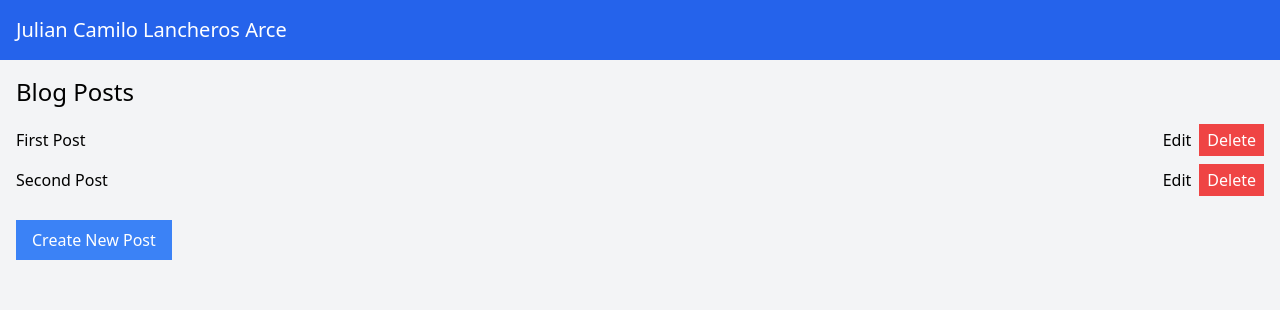
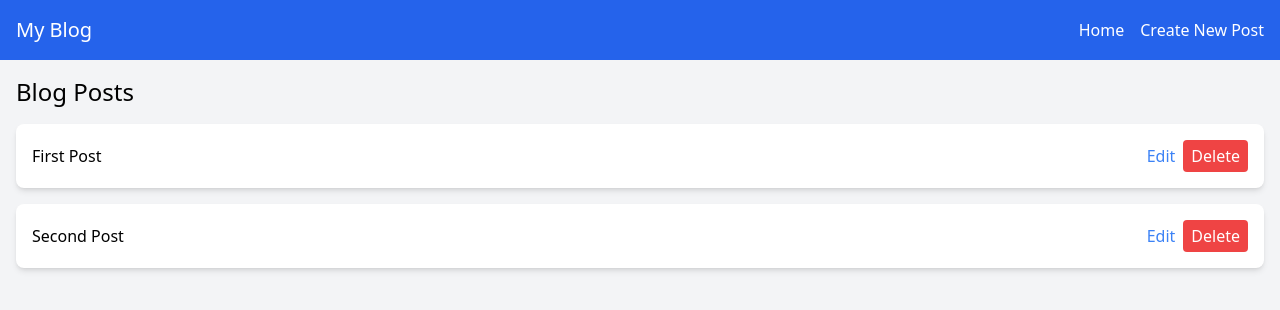
Before and after one commit to CamiloLan/personalblog, a Next.js app: page / in a window 1280 px wide. Shown: the top 310 px of the page. Built offline with nearby package versions, Linux system fonts and the light colour scheme.

Commit message:
Fixed errors

```diff
--- a/components/PostForm.tsx
+++ b/components/PostForm.tsx
@@ -14,7 +14,7 @@ const PostForm: FC<PostFormProps> = ({ initialData, onSubmit }) => {
   };
 
   return (
-    <form onSubmit={handleSubmit} className="bg-white p-4 rounded shadow-md">
+    <form onSubmit={handleSubmit} className="bg-white p-6 rounded-lg shadow-md max-w-md mx-auto">
       <div className="mb-4">
         <label className="block text-sm font-bold mb-2">Title</label>
         <input
@@ -22,9 +22,10 @@ const PostForm: FC<PostFormProps> = ({ initialData, onSubmit }) => {
           value={title}
           onChange={(e) => setTitle(e.target.value)}
           className="w-full p-2 border border-gray-300 rounded"
+          placeholder="Enter the title of your post"
         />
       </div>
-      <button type="submit" className="bg-blue-500 text-white px-4 py-2 rounded">
+      <button type="submit" className="bg-blue-500 text-white px-4 py-2 rounded hover:bg-blue-600 transition">
         Submit
       </button>
     </form>
--- a/components/layout.tsx
+++ b/components/layout.tsx
@@ -1,4 +1,5 @@
 import { FC, ReactNode } from 'react';
+import Link from 'next/link';
 
 interface LayoutProps {
   children: ReactNode;
@@ -7,8 +8,12 @@ interface LayoutProps {
 const Layout: FC<LayoutProps> = ({ children }) => {
   return (
     <div className="min-h-screen bg-gray-100">
-      <header className="bg-blue-600 text-white p-4">
-        <h1 className="text-xl">Julian Camilo Lancheros Arce</h1>
+      <header className="bg-blue-600 text-white p-4 flex justify-between items-center">
+        <h1 className="text-xl">My Blog</h1>
+        <nav>
+          <Link href="/" className="mr-4 hover:underline">Home</Link>
+          <Link href="/create" className="hover:underline">Create New Post</Link>
+        </nav>
       </header>
       <main className="p-4">{children}</main>
     </div>
--- a/pages/index.tsx
+++ b/pages/index.tsx
@@ -15,24 +15,19 @@ const IndexPage: NextPage = () => {
   return (
     <Layout>
       <h2 className="text-2xl mb-4">Blog Posts</h2>
-      <ul>
+      <ul className="space-y-4">
         {posts.map((post) => (
-          <li key={post.id} className="mb-2 flex justify-between items-center">
+          <li key={post.id} className="bg-white p-4 rounded-lg shadow-md flex justify-between items-center">
             <span>{post.title}</span>
             <div>
-              <Link href={`/edit?id=${post.id}`} className="mr-2">
-                Edit
-              </Link>
-              <button onClick={() => handleDelete(post.id)} className="bg-red-500 text-white px-2 py-1">
+              <Link href={`/edit?id=${post.id}`} className="mr-2 text-blue-500 hover:underline">Edit</Link>
+              <button onClick={() => handleDelete(post.id)} className="bg-red-500 text-white px-2 py-1 rounded hover:bg-red-600 transition">
                 Delete
               </button>
             </div>
           </li>
         ))}
       </ul>
-      <Link href="/create" className="bg-blue-500 text-white px-4 py-2 mt-4 inline-block">
-        Create New Post
-      </Link>
     </Layout>
   );
 };
```
